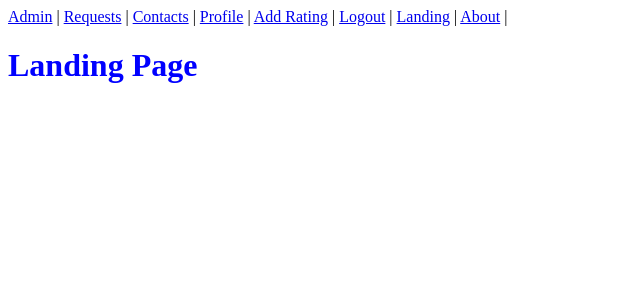
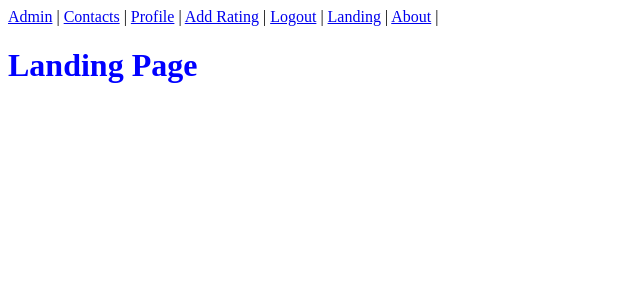
Before and after one commit to evanmkeith/TipTrip, a Django app: page / in a window 1280 px wide. Shown: the top 300 px of the page, without its empty margins (0-640 px from the left). Run offline with Django 4.2, Linux system fonts and the light colour scheme; the visitor is signed in with stand-in values (Sample User, id 1).

Commit message:
Removed Requests model

```diff
--- a/main_app/models.py
+++ b/main_app/models.py
@@ -50,7 +50,6 @@ class Profile(models.Model):
     bio = models.CharField(max_length=250, blank=True)
     created_at = models.DateTimeField(auto_now_add=True)
     contacts = models.ManyToManyField(User, related_name = "profile_contacts", blank=True)
-    requests = models.ForeignKey(Request, on_delete=models.PROTECT, blank=True, null=True)
     ratings = models.ManyToManyField(Rating, blank=True)
 
     def __str__(self):
--- a/main_app/templates/base.html
+++ b/main_app/templates/base.html
@@ -14,8 +14,6 @@
     <nav>
         {% if user.is_authenticated %}
             <a href="/admin">Admin</a>
-            <span> | </span>
-            <a href="/requests">Requests</a>
             <span> | </span>
             <a href="{% url 'contacts' user.id %}">Contacts</a>
             <span> | </span>
--- a/main_app/urls.py
+++ b/main_app/urls.py
@@ -9,14 +9,12 @@ urlpatterns = [
     path('user/<int:pk>/edit', views.Edit_Profile.as_view(), name="edit_profile"),
     path('user/<int:pk>/delete', views.Delete_Profile.as_view(), name="delete_profile"),
     path('rating/create', views.Rating.as_view(), name="rating"),
-    path('requests/', views.Requests.as_view(), name="requests"),
     path('user/<int:pk>/contacts/', views.Contacts.as_view(), name="contacts"),
     path('user/<int:pk>/contacts/add/<int:id>', views.Add_Contact, name="add_contact"),
     path('user/<int:pk>/contacts/remove/<int:id>', views.Remove_Contact, name="remove_contact"),
     path('login/', views.login_view, name="login"),
     path('logout/', views.logout_view, name="logout"),
     path('signup/', views.signup_view, name="signup"),
-
 ]
 
 #Still need to add CRUD routes for ratings & user info
--- a/main_app/views.py
+++ b/main_app/views.py
@@ -70,9 +70,6 @@ def profile(request, pk):
 
 class Rating(TemplateView):
     template_name = 'rating.html'
-
-class Requests(TemplateView):
-    template_name = 'requests.html'
 
 class Contacts(TemplateView):
     model = Profile
```
Also changed, not shown: main_app/templates/contacts.html (+6 -1 lines), main_app/migrations/0004_remove_profile_requests.py (added), 1 other file.
